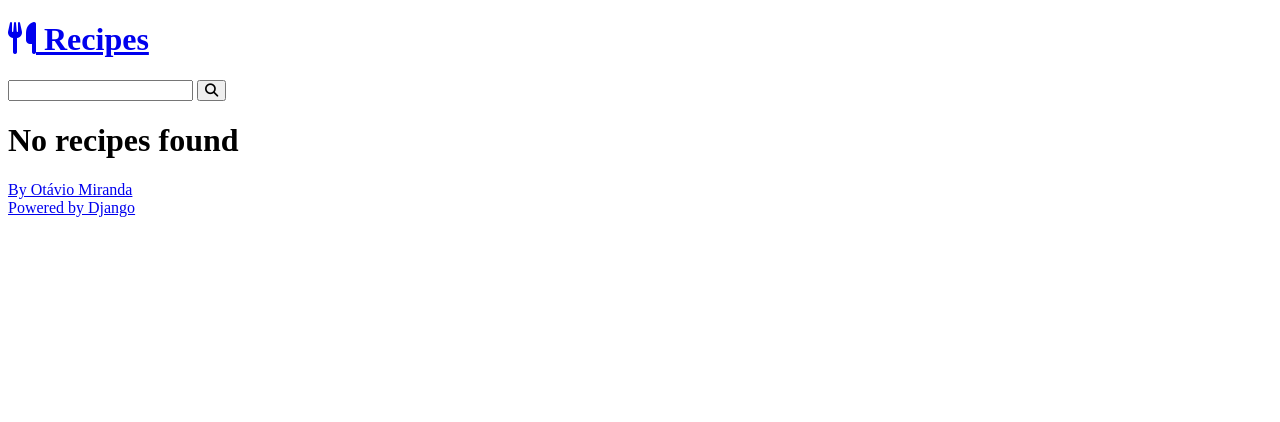
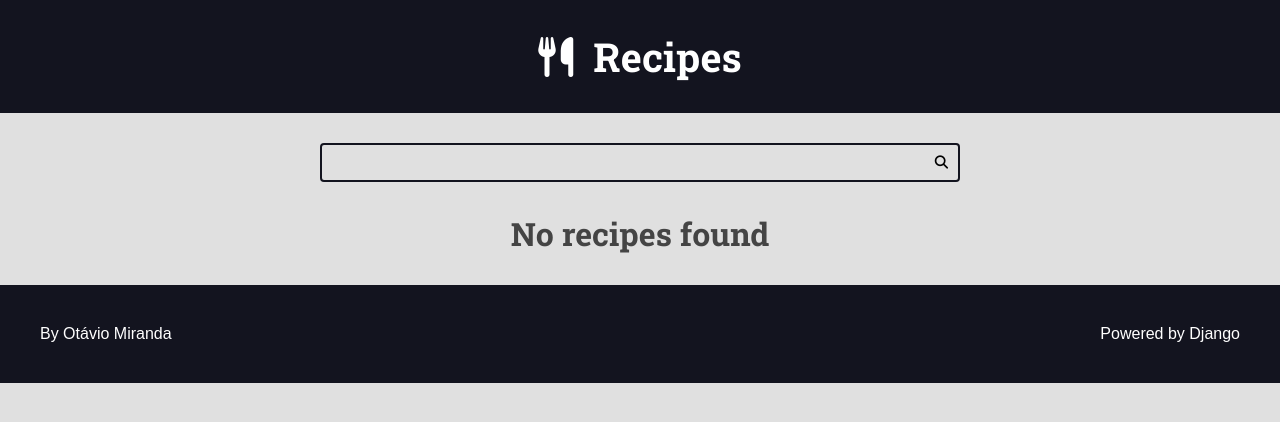
Before and after one commit to PedrohBorges/curso-django-projeto1, a Django app: page / in a window 1280 px wide. Shown: the top 422 px of the page. Run offline with Django 5.2, Linux system fonts and the light colour scheme; data that the repository does not hold is empty.

Commit message:
corrigindo alguns erros e adcionando novos testes

```diff
--- /dev/null
+++ b/base_static/global/css/styles.css
@@ -0,0 +1,547 @@
+:root {
+  --color-primary: #269fe6;
+  --color-primary-hover: #2086c2;
+  --color-primary-dark: #13141f;
+  --color-primary-dark-hover: #212336;
+  --color-primary-light: #d4ecfa;
+  --color-primary-light-hover: #bdd8e7;
+
+  --color-white: #fff;
+  --color-black: #000;
+
+  --color-dark-text: #444;
+  --color-info-light: #cce5ff;
+  --color-debug-light: #cce5ff;
+  --color-success-light: #d4edda;
+  --color-alert-light: #fff3cd;
+  --color-warning-light: #fff3cd;
+  --color-error-light: #f8d7da;
+
+  --color-info-dark: #4d86c4;
+  --color-debug-dark: #4d86c4;
+  --color-success-dark: #4a9c5d;
+  --color-alert-dark: #927f40;
+  --color-warning-dark: #927f40;
+  --color-error-dark: #da525d;
+
+  --color-gray-0: #f9f9f9;
+  --color-gray-1: #e0e0e0;
+  --color-gray-2: #c7c7c7;
+  --color-gray-3: #aeaeae;
+  --color-gray-4: #959595;
+  --color-gray-5: #7d7d7d;
+  --color-gray-6: #646464;
+  --color-gray-7: #4b4b4b;
+  --color-gray-8: #323232;
+  --color-gray-9: #191919;
+
+  --font-primary: sans-serif;
+  --font-headings: 'Roboto Slab', serif;
+
+  --spacing-gutter-medium: 3rem;
+  --spacing-gutter-large: 4rem;
+}
+
+* {
+  padding: 0;
+  margin: 0;
+  box-sizing: border-box;
+}
+
+html {
+  font-size: 62.5%;
+}
+
+body {
+  font-size: 1.6rem;
+  font-family: var(--font-primary);
+  background: var(--color-gray-1);
+  color: var(--color-dark-text);
+}
+
+h1,
+h2,
+h3,
+h4,
+h5,
+h6 {
+  font-family: var(--font-headings);
+}
+
+img {
+  max-width: 100%;
+}
+
+a {
+  color: var(--color-primary);
+  text-decoration: none;
+}
+
+.container {
+  max-width: 144rem;
+  margin: 0 auto;
+  padding: var(--spacing-gutter-medium);
+}
+
+.main-header-container {
+  background: var(--color-primary-dark);
+}
+
+.main-logo {
+  font-size: 4rem;
+  color: var(--color-white);
+  text-decoration: none;
+  display: flex;
+  flex-flow: row nowrap;
+  align-items: center;
+  justify-content: center;
+  width: fit-content;
+  margin: 0 auto;
+}
+
+.main-logo-icon {
+  margin-right: 2rem;
+}
+
+.search-form {
+  border: 0.2rem solid var(--color-primary-dark);
+  max-width: 64rem;
+  margin: 0 auto;
+  border-radius: 0.4rem;
+  position: relative;
+  transition: all 300ms ease-in-out;
+}
+
+.search-input,
+.search-button {
+  border: none;
+  background: none;
+  outline: none;
+  padding: 1rem;
+  transition: all 300ms ease-in-out;
+}
+
+.search-input {
+  width: 100%;
+  padding-right: 3rem;
+}
+
+.search-button {
+  position: absolute;
+  top: 0;
+  right: 0;
+}
+
+.search-button:focus {
+  outline: 1px solid var(--color-primary);
+  background: rgba(0, 0, 0, 0.05);
+}
+
+.search-form:focus-within {
+  border-color: var(--color-primary);
+  background: var(--color-white);
+}
+
+.search-form:focus-within .search-button {
+  color: var(--color-primary);
+}
+
+.main-content {
+  padding-top: 0;
+}
+
+.main-content-list {
+  display: grid;
+  grid-template-columns: repeat(auto-fit, minmax(340px, 1fr));
+  gap: var(--spacing-gutter-large);
+}
+
+.recipe {
+  background: var(--color-white);
+  box-shadow: -5px 5px 10px rgba(0, 0, 0, 0.2);
+  transform: scale(1);
+  transition: all 300ms ease-in-out;
+  border-radius: 0.4rem;
+  overflow: hidden;
+}
+
+.recipe img {
+  max-width: 100%;
+}
+
+.recipe-list-item {
+  max-width: 64rem;
+  height: fit-content;
+}
+
+.recipe-list-item:hover {
+  transform: scale(1.02);
+  box-shadow: -8px 8px 18px rgba(0, 0, 0, 0.25);
+}
+
+.recipe-title-container {
+  padding: var(--spacing-gutter-medium);
+  padding-bottom: 2rem;
+}
+
+.recipe-title-container a {
+  text-decoration: none;
+  color: var(--color-primary-dark);
+}
+
+.recipe-author {
+  padding: 0 var(--spacing-gutter-medium);
+}
+
+.recipe-content {
+  padding: var(--spacing-gutter-medium);
+  padding-top: 2rem;
+  display: flex;
+  justify-content: center;
+}
+
+.recipe-author-item {
+  color: var(--color-gray-4);
+  margin-right: 1rem;
+  font-style: italic;
+  font-size: 1.4rem;
+}
+
+.recipe-author a {
+  color: var(--color-primary);
+  transition: all 300ms ease-in-out;
+  text-decoration: none;
+}
+
+.recipe-author a:hover {
+  color: var(--color-primary-dark);
+}
+
+.recipe-meta-container {
+  display: flex;
+  flex-flow: row wrap;
+  padding: var(--spacing-gutter-medium);
+  background: var(--color-gray-1);
+}
+
+.recipe-meta {
+  display: flex;
+  flex-flow: column nowrap;
+  flex-shrink: 1;
+  flex-grow: 1;
+  text-align: center;
+}
+
+.recipe-meta-title {
+  font-size: 1.6rem;
+}
+
+.recipe-footer a {
+  background: var(--color-primary-dark);
+  display: block;
+  color: var(--color-white);
+  text-decoration: none;
+  text-align: center;
+  padding: 1.5rem var(--spacing-gutter-medium);
+  transition: all 300ms ease-in-out;
+}
+
+.recipe-footer a:hover {
+  filter: brightness(2);
+}
+
+.main-content-detail .recipe-list-item {
+  max-width: 84rem;
+  margin: 0 auto;
+}
+
+.main-content-detail .recipe-list-item:hover {
+  transform: scale(1);
+  box-shadow: -5px 5px 15px rgba(0, 0, 0, 0.2);
+}
+
+.preparation-steps {
+  padding: var(--spacing-gutter-medium);
+}
+
+.main-footer {
+  display: flex;
+  align-items: center;
+  justify-content: space-between;
+  background: var(--color-primary-dark);
+  color: var(--color-white);
+  padding: var(--spacing-gutter-large);
+}
+
+.main-footer a {
+  color: var(--color-white);
+  text-decoration: none;
+  transition: all 300ms ease-in-out;
+}
+
+.main-footer a:hover {
+  filter: brightness(0.8);
+}
+
+.preparation-steps h1,
+.preparation-steps h2,
+.preparation-steps h3,
+.preparation-steps h4,
+.preparation-steps h5,
+.preparation-steps h6,
+.preparation-steps p,
+.preparation-steps pre {
+  margin: 2rem 0;
+}
+
+.preparation-steps ol,
+.preparation-steps ul {
+  margin: 2rem;
+  padding: 0 2rem;
+}
+
+.pagination-content {
+  display: flex;
+  flex-flow: row wrap;
+  gap: 1rem 0.5rem;
+}
+.pagination .page-item {
+  background: var(--color-gray-3);
+  padding: 0.5rem 1rem;
+}
+
+.pagination .page-link {
+  text-decoration: none;
+  background: var(--color-primary);
+  color: var(--color-white);
+}
+
+.pagination .page-current {
+  background: var(--color-primary-dark);
+}
+
+/* Forms */
+.form-content {
+  max-width: 64rem;
+  margin: 0 auto;
+  margin-bottom: var(--spacing-gutter-medium);
+}
+
+.form-content label,
+.form-content .help-text,
+.errorlist {
+  display: block;
+  margin: 0.5rem 0;
+  font-size: 1.4rem;
+  list-style-type: none;
+}
+
+.errorlist {
+  color: var(--color-error-dark);
+}
+
+.form-content input,
+.form-content textarea,
+.form-content select {
+  width: 100%;
+  padding: 1rem;
+  border-radius: 0.4rem;
+  border: 1px solid var(--color-primary-dark);
+}
+
+.form-content-grid {
+  display: grid;
+  grid-template-columns: repeat(auto-fit, minmax(30rem, 1fr));
+  gap: calc(var(--spacing-gutter-medium) / 2) var(--spacing-gutter-medium);
+}
+
+.form-content button {
+  padding: 1rem 2rem;
+  border: none;
+  background: var(--color-primary-dark);
+  color: var(--color-white);
+}
+
+.inline-form {
+  display: inline;
+}
+
+.span-2 {
+  grid-column: span 2;
+}
+
+.plaintext-button {
+  display: inline;
+  border: none;
+  background: none;
+  cursor: pointer;
+  color: var(--color-primary);
+  font-size: 1.6rem;
+}
+
+/* Messages */
+.messages-container {
+  display: flex;
+  flex-flow: column nowrap;
+  gap: calc(var(--spacing-gutter-medium) / 2);
+}
+
+.message {
+  padding: 1rem;
+  border-radius: 4px;
+  border: 1px solid var(--color-dark-text);
+  background: var(--color-gray-2);
+  color: var(--color-dark-text);
+}
+
+.message-error {
+  border: 1px solid var(--color-error-dark);
+  background: var(--color-error-light);
+  color: var(--color-error-dark);
+}
+
+.message-success {
+  border: 1px solid var(--color-success-dark);
+  background: var(--color-success-light);
+  color: var(--color-success-dark);
+}
+
+.message-warning {
+  border: 1px solid var(--color-warning-dark);
+  background: var(--color-warning-light);
+  color: var(--color-warning-dark);
+}
+
+.message-alert {
+  border: 1px solid var(--color-alert-dark);
+  background: var(--color-alert-light);
+  color: var(--color-alert-dark);
+}
+
+.message-info {
+  border: 1px solid var(--color-info-dark);
+  background: var(--color-info-light);
+  color: var(--color-info-dark);
+}
+
+.message-debug {
+  border: 1px solid var(--color-debug-dark);
+  background: var(--color-debug-light);
+  color: var(--color-debug-dark);
+}
+
+/* Authors */
+.login-message {
+  margin: 1rem 0;
+}
+
+.authors-dashboard-container {
+  max-width: 64rem;
+  text-align: left;
+  padding: var(--spacing-gutter-medium);
+  margin: 0 auto;
+}
+
+.authors-dashboard-container h3,
+.authors-dashboard-container p,
+.authors-dashboard-container ul {
+  list-style-type: none;
+  margin: 1rem 0;
+}
+
+/* Generics */
+
+.center {
+  text-align: center;
+}
+
+.left {
+  text-align: left;
+}
+
+.m-x {
+  margin: 0 var(--spacing-gutter-medium);
+}
+
+.m-y {
+  margin: var(--spacing-gutter-medium) 0;
+}
+
+.hidden-text {
+  display: none;
+}
+
+.menu-container {
+  position: fixed;
+  top: 0;
+  left: 0;
+  bottom: 0;
+  width: 260px;
+  min-height: 100vh;
+  overflow-y: auto;
+  background: var(--color-primary);
+  z-index: 2;
+  transition: all 300ms ease-in-out;
+}
+
+.menu-container a {
+  color: var(--color-white);
+}
+
+.menu-hidden {
+  left: -255px;
+}
+
+.button-show-menu {
+  position: fixed;
+  left: 265px;
+  top: 2rem;
+  color: var(--color-white);
+  background-color: var(--color-primary);
+  border: none;
+  font-size: 2rem;
+  z-index: 3;
+  padding: 1rem;
+  visibility: hidden;
+  opacity: 0;
+  transition: all 300ms ease-in-out;
+  border-radius: 0 4px 4px 0;
+  cursor: pointer;
+}
+
+.button-show-menu-visible {
+  visibility: visible;
+  opacity: 1;
+  left: 5px;
+}
+
+.button-close-menu {
+  position: absolute;
+  top: 1rem;
+  right: 1rem;
+  color: var(--color-white);
+  background: none;
+  border: none;
+  font-size: 2rem;
+  z-index: 3;
+  cursor: pointer;
+}
+
+.menu-nav {
+  display: flex;
+  flex-flow: column wrap;
+  font-family: var(--font-headings);
+  font-size: 2rem;
+}
+
+.menu-nav a {
+  width: 100%;
+  padding: 1rem;
+}
+
+@media (max-width: 600px) {
+  .main-content-list,
+  .form-content-grid {
+    grid-template-columns: repeat(auto-fit, minmax(100%, 1fr));
+  }
+}
--- a/recipes/admin.py
+++ b/recipes/admin.py
@@ -1,11 +1,16 @@
 from django.contrib import admin
 from .models import Category, Recipe
+
 
 class CategoryAdmin(admin.ModelAdmin):
     ...
 
+
 @admin.register(Recipe)
+
+
 class RecipeAdmin(admin.ModelAdmin):
     ...
 
+
 admin.site.register(Category, CategoryAdmin)
--- a/recipes/models.py
+++ b/recipes/models.py
@@ -14,9 +14,9 @@ class Category(models.Model):
 class Recipe(models.Model):
     title = models.CharField(max_length=65)
     description = models.CharField(max_length=165)
-    slug = models.SlugField()
-    preparantion_time = models.IntegerField()
-    preparantion_time_unit = models.CharField(max_length=65)
+    slug = models.SlugField(unique=True)
+    preparation_time = models.IntegerField()
+    preparation_time_unit = models.CharField(max_length=65)
     servings = models.IntegerField()
     servings_unit = models.CharField(max_length=65)
     preparation_steps = models.TextField()
--- a/recipes/templates/recipes/partials/head.html
+++ b/recipes/templates/recipes/partials/head.html
@@ -12,4 +12,5 @@
     <link rel="preconnect" href="https://fonts.googleapis.com">
     <link rel="preconnect" href="https://fonts.gstatic.com" crossorigin>
     <link href="https://fonts.googleapis.com/css2?family=Roboto+Slab:wght@100..900&display=swap" rel="stylesheet">
-    <link rel="stylesheet" href="{% static "recipes/css/styles.css" %}">
+    <link rel="stylesheet" href="{% static "global\css\styles.css" %}">
+    <link rel="stylesheet" href="{% static "global\css\global-styles.css" %}">
--- a/recipes/templates/recipes/partials/recipe.html
+++ b/recipes/templates/recipes/partials/recipe.html
@@ -1,7 +1,7 @@
 <div class="recipe recipe-list-item">
     {% if recipe.cover %}
         <div class="recipe-cover">
-            <a href="{% url 'recipes:recipe' recipe.id %}">
+            <a href="{% url 'recipes-recipe' recipe.id %}">
                 <img src="{{ recipe.cover.url }}" alt="Temporário">
             </a>
         </div>
@@ -44,7 +44,7 @@
         <div class="recipe-meta recipe-preparation">
             <h3 class="recipe-meta-title"><i class="fas fa-stopwatch"></i> Preparo</h3>
             <div class="recipe-meta-text">
-                {{ recipe.preparantion_time }} {{ recipe.preparantion_time_unit }}
+                {{ recipe.preparation_time }} {{ recipe.preparation_time_unit }}
             </div>
         </div>
         <div class="recipe-meta recipe-servings">
--- a/recipes/urls.py
+++ b/recipes/urls.py
@@ -1,10 +1,17 @@
 from django.urls import path
 from django.contrib import admin
 from . import views
+from django.conf.urls.static import static
+from django.conf import settings
+
 
 urlpatterns = [
     path('', views.home, name="recipes-home"),
     path('recipes/category/<int:category_id>/', views.category, name="recipes-category"),
     path('recipe/<int:id>/', views.recipe, name="recipes-recipe"),
+    path('recipes/search/', lambda request: ..., name="search"),
     path('admin/', admin.site.urls),
 ]
+
+urlpatterns += static(settings.MEDIA_URL, document_root=settings.MEDIA_ROOT)
+urlpatterns += static(settings.STATIC_URL, document_root=settings.STATIC_ROOT)
--- a/recipes/views.py
+++ b/recipes/views.py
@@ -1,6 +1,4 @@
-from django.http import Http404
 from django.shortcuts import render, get_list_or_404, get_object_or_404
-from utils.recipes.factory import make_recipe
 from .models import Recipe
 
 # Create your views here.
```
Also changed, not shown: base_static/global/JS/scripts.js (added, +56 -0 lines), recipes/tests/test_recipe_base.py (+2 -2 lines), recipes/tests/test_recipe_model_category.py (+1 -1 lines), recipes/tests/test_recipe_urls.py (+4 -0 lines), recipes/migrations/0001_initial.py, recipes/migrations/0002_alter_recipe_author_alter_recipe_slug.py (added), recipes/migrations/0003_rename_preparantion_time_recipe_preparation_time_and_more.py (added), recipes/migrations/0004_alter_recipe_category_alter_recipe_cover.py (added), utils/recipes/factory.py (line endings or trailing spaces).
